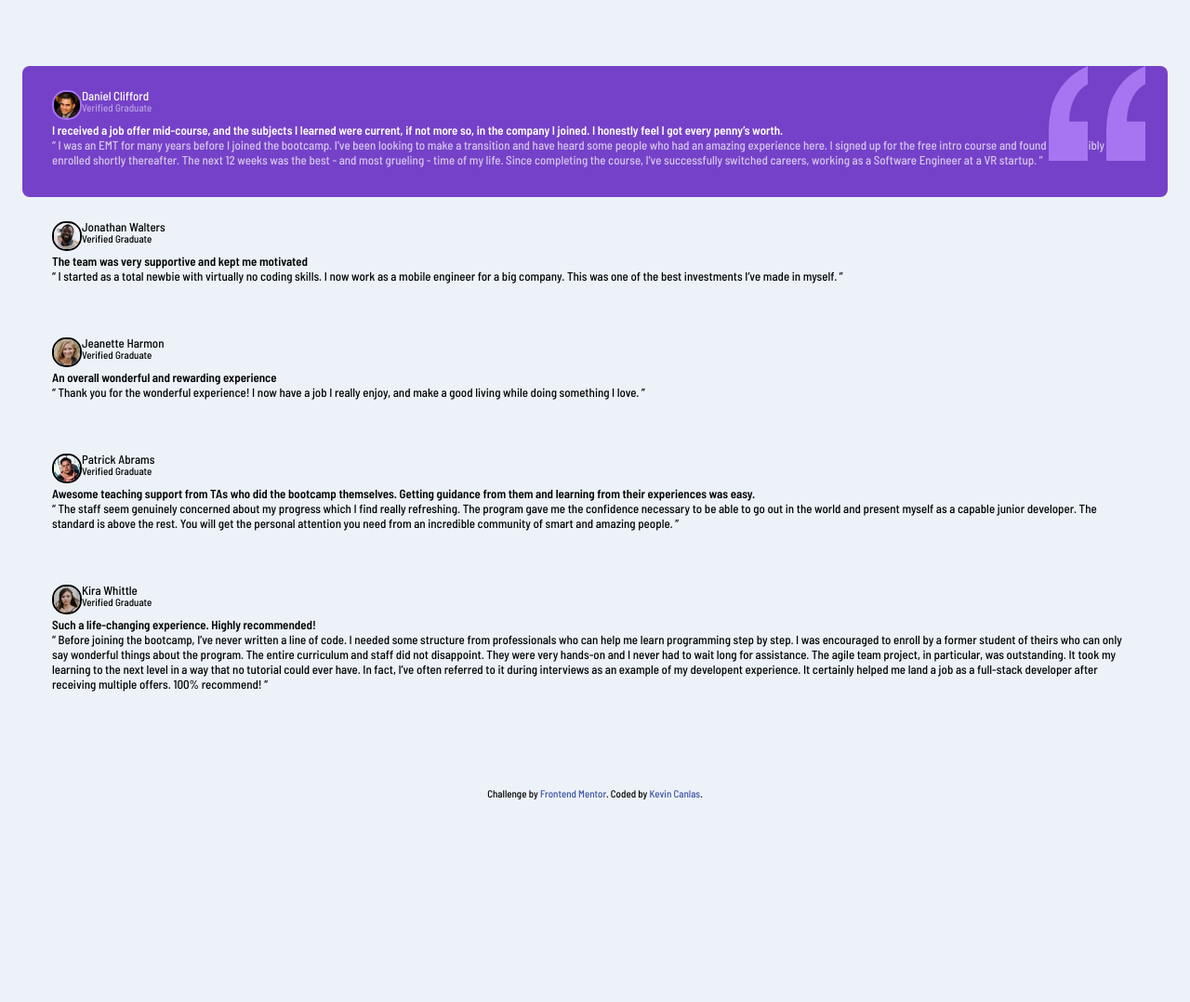
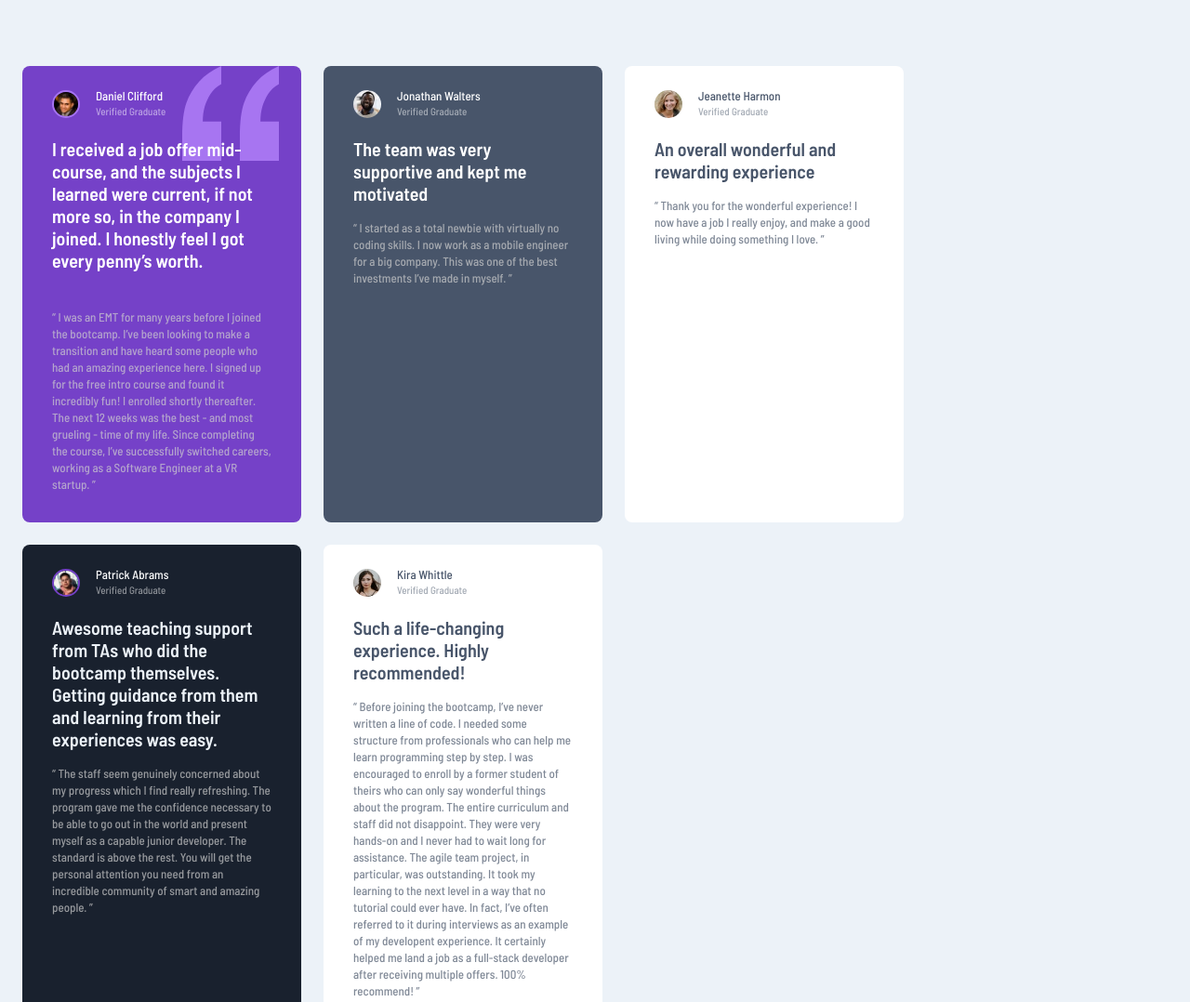
Before and after one commit to kvncnls/testimonials-grid-section-main, a plain HTML site: page index.html in a window 1280 px wide. Shown: the top 1078 px of the page at 93% size. Before the commit the page ends 860 px from the top, so only its background shows below. Drawn offline with Linux system fonts and the light colour scheme.

Commit message:
Used grid auto-fit to complete the design.

```diff
--- a/scss/styles.scss
+++ b/scss/styles.scss
@@ -44,7 +44,7 @@ $dark-gray-blue-50: hsla(217, 19%, 35%, 0.5);
 $dark-gray-blue-70: hsla(217, 19%, 35%, 0.7);
 $black-blue: hsl(219, 29%, 14%);
 $white: hsl(0, 0%, 100%);
-$white-70: hsla(0, 0%, 100%, 0.7);
+$white-70: hsla(0, 0%, 81, 0.7);
 $white-50: hsla(0, 0%, 100%, 0.5);
 
 /* Neutral */
@@ -71,18 +71,43 @@ li {
   color: hsl(228, 45%, 44%);
 }
 
+body {
+  display: flex;
+  flex-direction: column;
+  align-items: center;
+  justify-content: center;
+}
+
 .grid {
+  background-color: $light-gray-blue;
+  height: 100%;
+  width: 100%;
   padding: 71px 24px;
-
+  /* display: flex;
+  flex-direction: column; */
+  display: grid;
+  grid-template-columns: repeat(auto-fit, minmax(255px, 300px));
+  gap: 24px;
+  @include _1440 {
+    width: 1110px;
+    grid-template-columns: repeat(4, 255px);
+    grid-template-rows: 282px 266px;
+    grid-template-areas:
+      "daniel daniel jonathan kira"
+      "jeanette patrick patrick kira";
+  }
   .card {
     padding: 26px 32px 32px;
     border-radius: 8px;
+    max-width: 540px;
     .flex-row {
       display: flex;
+      margin-bottom: 18px;
       .profile-picture {
+        margin-right: 17px;
         img {
-          height: 32px;
-          width: 32px;
+          height: 30px;
+          width: 30px;
           border: 2px solid black;
           border-radius: 15px;
         }
@@ -92,6 +117,7 @@ li {
           font-weight: 500;
           font-size: 13px;
           line-height: 13px;
+          margin-bottom: 4px;
         }
         .verification {
           font-weight: 500;
@@ -100,11 +126,25 @@ li {
         }
       }
     }
+    .bold-text {
+      font-style: normal;
+      font-weight: 600;
+      font-size: 20px;
+      line-height: 24px;
+      margin-bottom: 16px;
     }
-  .card.daniel {
+    .quote {
+      font-weight: 500;
+      font-size: 13px;
+      line-height: 18px;
+    }
+    &.daniel {
       background-color: $violet;
       color: $white;
       position: relative;
+      @include _1440 {
+        grid-area: daniel;
+      }
       .quote-graphic {
         position: absolute;
         right: 24px;
@@ -116,6 +156,7 @@ li {
         }
       }
       .flex-col {
+        z-index: 1;
         .verification {
           color: $white-50;
         }
@@ -123,18 +164,92 @@ li {
       .bold-text {
         position: relative;
         z-index: 1;
+        margin-bottom: 40px;
       }
       .quote {
         color: $white-70;
         z-index: 1;
       }
     }
-  .card.jonathan {
+    &.jonathan {
+      background-color: $dark-gray-blue;
+      @include _1440 {
+        grid-area: jonathan;
       }
-  .card.jeanette {
-  }
-  .card.patrick {
-  }
-  .card.kira {
+      .profile-picture {
+        img {
+          border: none;
         }
       }
+      .user,
+      .bold-text {
+        color: $white;
+      }
+      .verification {
+        color: $white-50;
+      }
+      .quote {
+        color: $white-70;
+      }
+    }
+    &.jeanette,
+    &.kira {
+      background-color: $white;
+      @include _1440 {
+        max-width: 255px;
+      }
+      .profile-picture {
+        img {
+          border: $white;
+        }
+      }
+      .user,
+      .bold-text {
+        color: $dark-gray-blue;
+      }
+      .verification {
+        color: $dark-gray-blue-50;
+      }
+      .quote {
+        color: $dark-gray-blue-70;
+      }
+    }
+    &.jeanette {
+      @include _1440 {
+        grid-area: jeanette;
+      }
+    }
+    &.kira {
+      @include _1440 {
+        grid-area: kira;
+      }
+    }
+    &.patrick {
+      background-color: $black-blue;
+      @include _1440 {
+        grid-area: patrick;
+      }
+      .flex-row {
+        .profile-picture {
+          img {
+            border-color: $violet;
+          }
+        }
+        .flex-col {
+          .user {
+            color: $white;
+          }
+          .verification {
+            color: $white-50;
+          }
+        }
+      }
+      .bold-text {
+        color: $light-gray-blue;
+      }
+      .quote {
+        color: $white-70;
+      }
+    }
+  }
+}
```
Also changed, not shown: css/styles.min.css. Lines whose indentation alone changed are shown as unchanged.
